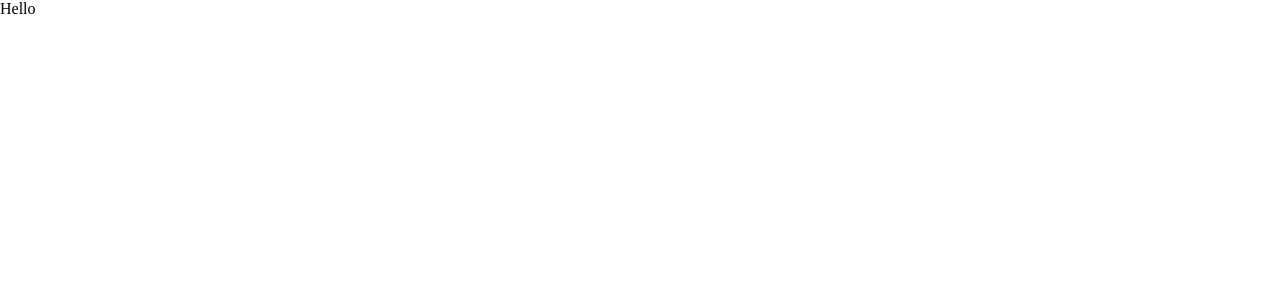
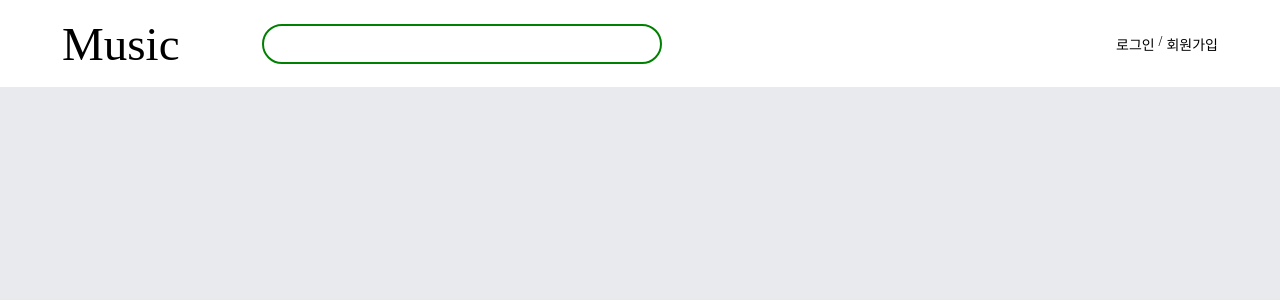
Before and after one commit to ldaehi0205/Side-Music-Project, a React app: page / in a window 1280 px wide. Shown: the top 300 px of the page. Built offline with nearby package versions, Linux system fonts and the light colour scheme.

Commit message:
header layout 추가

```diff
--- a/public/index.html
+++ b/public/index.html
@@ -9,6 +9,7 @@
       body {
         padding: 0;
         margin: 0;
+				background-color: #e9eaed;
       }
     </style>
   </head>
--- a/src/app.tsx
+++ b/src/app.tsx
@@ -1,8 +1,23 @@
 import React from 'react';
+import styled from 'styled-components';
+import Layout from './components/layout/Layout';
 
 const App = () => {
-  return <div>Hello</div>;
-  // asdasd
+  return (
+    <Wrapper>
+      <Layout />
+    </Wrapper>
+  );
 };
 
 export default App;
+
+const Wrapper = styled.div`
+  position: relative;
+  max-width: 1280px;
+  min-width: 800px;
+  min-height: 100%;
+  margin-right: auto;
+  margin-left: auto;
+  background-color: #fff;
+`;
--- /dev/null
+++ b/src/components/layout/Header.tsx
@@ -0,0 +1,66 @@
+import React from 'react';
+import styled from 'styled-components';
+
+const Header = () => {
+  return (
+    <Wrapper>
+      <LeftSection>
+        <Logo>Music</Logo>
+        <Search />
+      </LeftSection>
+      <Admin>
+        <div>로그인</div>
+        <div>/</div>
+        <div>회원가입</div>
+      </Admin>
+    </Wrapper>
+  );
+};
+
+export default Header;
+
+const Wrapper = styled.div`
+  display: flex;
+  align-items: center;
+  justify-content: space-between;
+  height: 87px;
+  padding: 0 62px;
+  border-bottom: #f5f6f8;
+`;
+
+const LeftSection = styled.div`
+  display: flex;
+  align-items: center;
+  justify-content: space-between;
+  width: 600px;
+`;
+
+const Logo = styled.div`
+  font-size: 47px;
+  font-family: cursive;
+`;
+
+const Search = styled.input`
+  position: relative;
+  height: 34px;
+  width: 374px;
+  border: 2px solid green;
+  border-radius: 20px;
+  padding-left: 20px;
+  outline: none;
+`;
+
+const Admin = styled.div`
+  display: flex;
+  justify-content: space-between;
+  height: 20px;
+  width: 102px;
+  font-size: 14px;
+
+  div:not(:nth-child(2)) {
+    cursor: pointer;
+    :hover {
+      text-decoration: underline;
+    }
+  }
+`;
--- /dev/null
+++ b/src/components/layout/Layout.tsx
@@ -0,0 +1,12 @@
+import React from 'react';
+import Headers from './Header';
+
+const Layout = () => {
+  return (
+    <>
+      <Headers />
+    </>
+  );
+};
+
+export default Layout;
--- a/src/index.tsx
+++ b/src/index.tsx
@@ -1,5 +1,5 @@
 import React from 'react';
 import ReactDOM from 'react-dom';
-import App from './app';
+import App from './App';
 
 ReactDOM.render(<App />, document.querySelector('#root'));
```
Also changed, not shown: package.json (+6 -6 lines), src/contexts/context.tsx (added).
